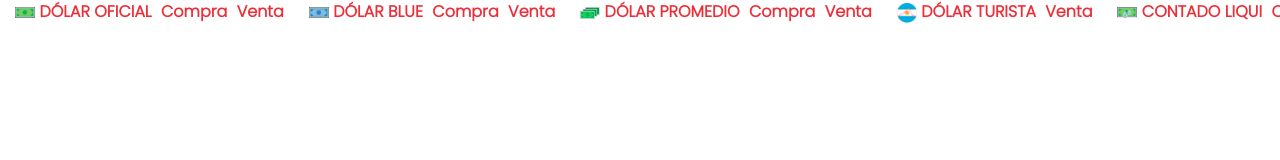
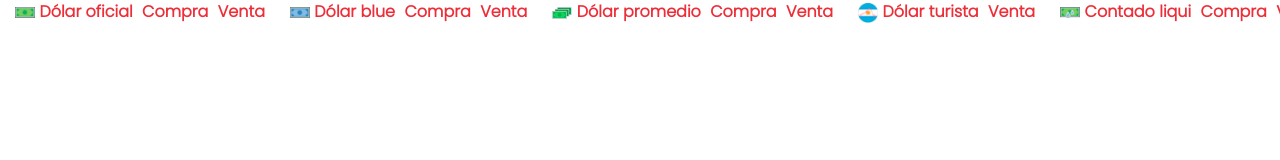
Before and after one commit to DarioDiGulio/slider_dolar, a plain HTML site: page iframe.html in a window 1280 px wide. Drawn offline with nearby package versions, Linux system fonts and the light colour scheme; no server answers.

Commit message:
minúsculas

```diff
--- a/iframe.html
+++ b/iframe.html
@@ -81,7 +81,7 @@
                   src="icons/dolar_oficial.png"
                   alt="Dólar Oficial"
                 />
-                DÓLAR OFICIAL
+                Dólar oficial
                 <a class="text-valor" id="valor-oficial">Compra </a>
                 <a><b id="valor-oficial-compra"></b></a>
                 <a class="text-valor" id="valor-compra">Venta</a>
@@ -95,7 +95,7 @@
                   src="icons/dolar_blue.png"
                   alt="Dólar Blue"
                 />
-                DÓLAR BLUE
+                Dólar blue
                 <a class="text-valor" id="valor-compra">Compra </a>
                 <a><b id="valor-blue-compra"></b></a>
                 <a class="text-valor" id="valor-compra">Venta</a>
@@ -109,7 +109,7 @@
                   src="icons/dolar_promedio.png"
                   alt="Dólar Promedio"
                 />
-                DÓLAR PROMEDIO
+                Dólar promedio
                 <a class="text-valor" id="valor-compra">Compra </a>
                 <a><b id="valor-promedio-compra"></b></a>
                 <a class="text-valor" id="valor-compra">Venta</a>
@@ -123,7 +123,7 @@
                   src="icons/dolar_turista.png"
                   alt="Dólar Turista"
                 />
-                DÓLAR TURISTA
+                Dólar turista
                 <a class="text-valor" id="valor-compra">Venta</a>
                 <a><b id="valor-turista-venta"></b></a>
               </p>
@@ -135,7 +135,7 @@
                   src="icons/dolar_liqui.png"
                   alt="Dólar Contado con liqui"
                 />
-                CONTADO LIQUI
+                Contado liqui
                 <a class="text-valor" id="valor-compra">Compra </a>
                 <a><b id="valor-liqui-compra"></b></a>
                 <a class="text-valor" id="valor-compra">Venta</a>
@@ -149,7 +149,7 @@
                   src="icons/dolar_bolsa.png"
                   alt="Dólar Bolsa"
                 />
-                DÓLAR BOLSA
+                Dólar bolsa
                 <a class="text-valor" id="valor-compra">Compra </a>
                 <a><b id="valor-bolsa-compra"></b></a>
                 <a class="text-valor" id="valor-compra">Venta</a>
@@ -163,7 +163,7 @@
                   src="icons/riesgo_pais.png"
                   alt="Riesgo País"
                 />
-                RIESGO PAÍS
+                Riesgo país
                 <a><b id="valor-riesgo-pais"></b></a>
               </p>
             </li>
```
